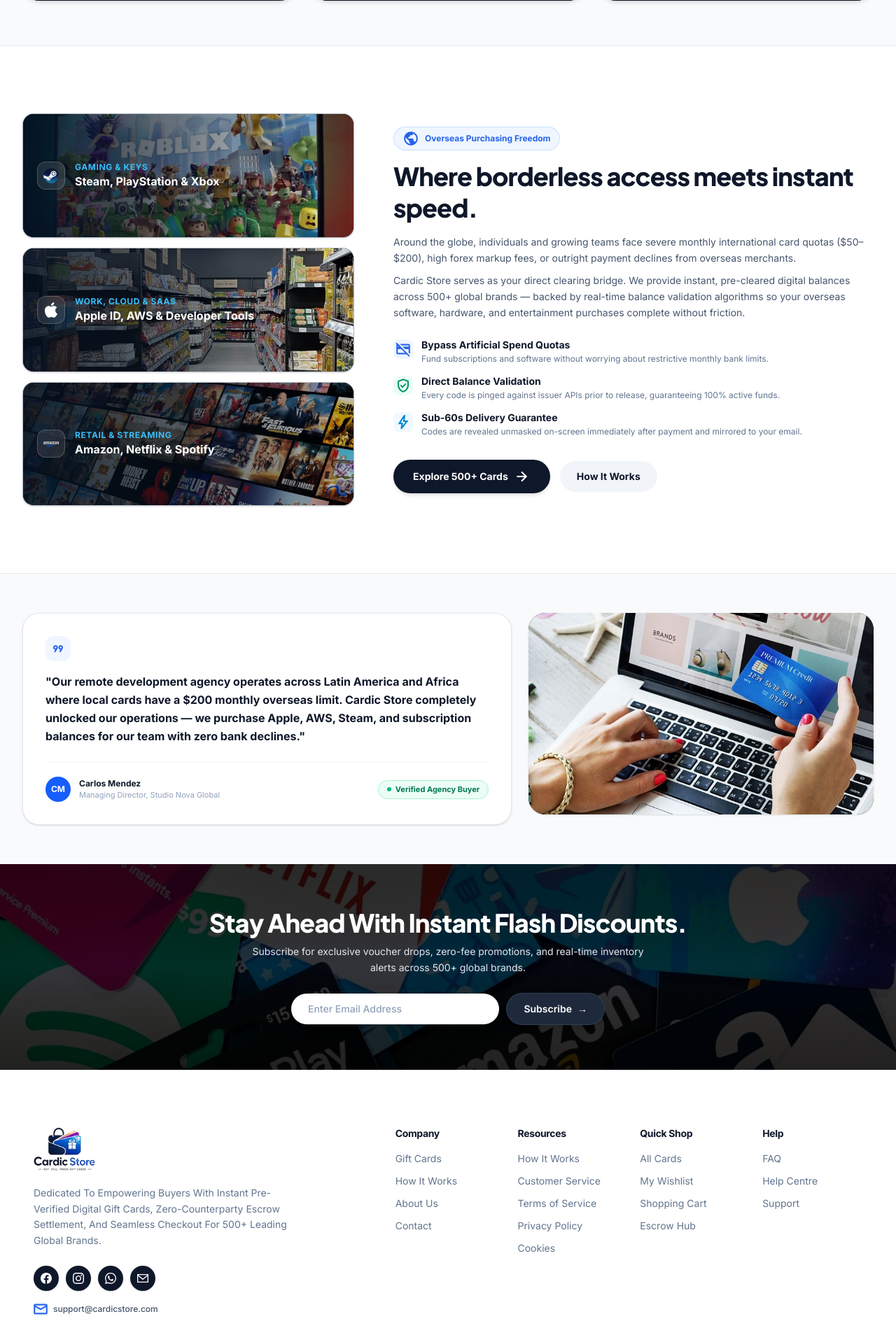
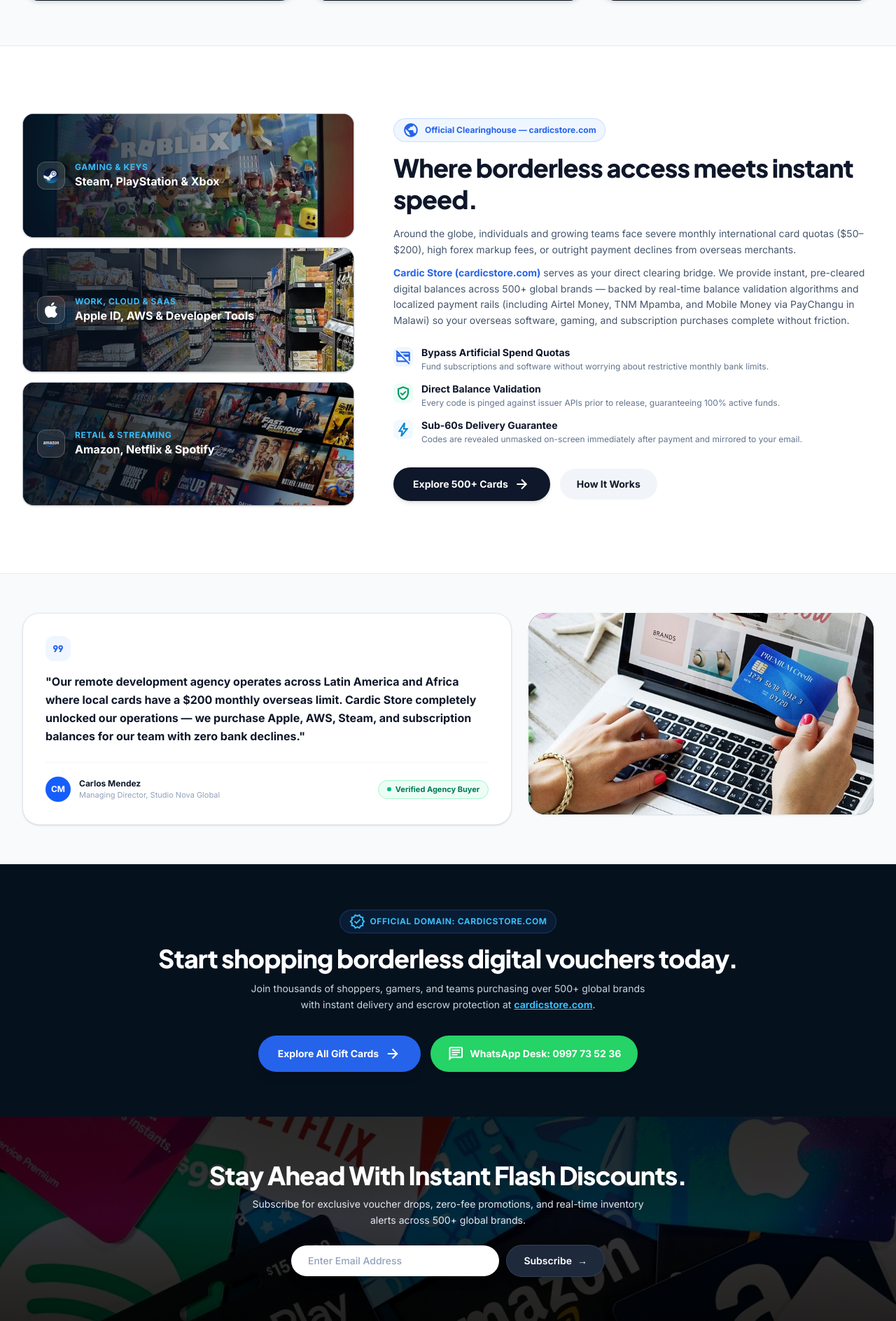
Before and after one commit to AK47GT18/cardic-store, a Laravel app: page /about in a window 1280 px wide. Shown: the part 2223-4111 px from the top of the page at 70% size. Run offline with Laravel 12, Linux system fonts and the light colour scheme; style sheets or scripts are compiled from the project's sources.

Commit message:
docs: overhaul README and About page with cardicstore.com official links, Malawi payment clearing & live support details

```diff
--- a/resources/views/pages/about.blade.php
+++ b/resources/views/pages/about.blade.php
@@ -360,7 +360,7 @@
                     <div class="lg:col-span-7">
                         <div class="inline-flex items-center gap-2 px-3 py-1 rounded-full bg-blue-50 border border-blue-200/80 text-[#2563EB] text-xs font-bold mb-3.5">
                             <span class="material-symbols-outlined text-sm">public</span>
-                            <span>Overseas Purchasing Freedom</span>
+                            <span>Official Clearinghouse — cardicstore.com</span>
                         </div>
 
                         <h2 class="font-headline font-black text-2xl sm:text-4xl text-[#0F172A] tracking-tight leading-tight">
@@ -372,7 +372,7 @@
                         </p>
 
                         <p class="mt-2.5 text-xs sm:text-sm text-slate-600 leading-relaxed">
-                            Cardic Store serves as your direct clearing bridge. We provide instant, pre-cleared digital balances across 500+ global brands — backed by real-time balance validation algorithms so your overseas software, hardware, and entertainment purchases complete without friction.
+                            <a href="https://cardicstore.com" class="text-[#2563EB] font-bold hover:underline">Cardic Store (cardicstore.com)</a> serves as your direct clearing bridge. We provide instant, pre-cleared digital balances across 500+ global brands — backed by real-time balance validation algorithms and localized payment rails (including Airtel Money, TNM Mpamba, and Mobile Money via PayChangu in Malawi) so your overseas software, gaming, and subscription purchases complete without friction.
                         </p>
 
                         {{-- 3 Value Points --}}
@@ -477,6 +477,40 @@
             </div>
         </section>
 
+        {{-- ============================================================
+             SECTION 7: OFFICIAL DOMAIN & DISCOVERY CTA BANNER
+             ============================================================ --}}
+        <section class="py-12 sm:py-16 bg-[#06111E] text-white border-t border-slate-800">
+            <div class="max-w-5xl mx-auto px-4 sm:px-6 text-center">
+                <span class="inline-flex items-center gap-1.5 px-3 py-1 rounded-full bg-blue-500/10 border border-blue-400/20 text-[#38BDF8] text-xs font-bold uppercase tracking-wider mb-4">
+                    <span class="material-symbols-outlined text-sm">verified</span>
+                    Official Domain: cardicstore.com
+                </span>
+
+                <h2 class="font-headline font-black text-2xl sm:text-4xl text-white tracking-tight">
+                    Start shopping borderless digital vouchers today.
+                </h2>
+                <p class="text-xs sm:text-sm text-slate-300 max-w-xl mx-auto mt-3 leading-relaxed">
+                    Join thousands of shoppers, gamers, and teams purchasing over 500+ global brands with instant delivery and escrow protection at <a href="https://cardicstore.com" class="text-[#38BDF8] underline font-bold">cardicstore.com</a>.
+                </p>
+
+                <div class="mt-8 flex flex-wrap items-center justify-center gap-3.5">
+                    <a href="{{ route('marketplace') }}"
+                       class="inline-flex items-center gap-2 bg-[#2563EB] hover:bg-[#1d4ed8] text-white font-extrabold text-xs sm:text-sm px-7 py-3.5 rounded-full shadow-lg transition-transform active:scale-95 cursor-pointer">
+                        <span>Explore All Gift Cards</span>
+                        <span class="material-symbols-outlined text-sm font-bold">arrow_forward</span>
+                    </a>
+
+                    <a href="https://wa.me/265997735236?text=Hello%20Cardic%20Store%20Support"
+                       target="_blank" rel="noopener noreferrer"
+                       class="inline-flex items-center gap-2 bg-[#25D366] hover:bg-[#1ebd5a] text-white font-bold text-xs sm:text-sm px-6 py-3.5 rounded-full shadow-md transition-all">
+                        <span class="material-symbols-outlined text-sm">chat</span>
+                        <span>WhatsApp Desk: 0997 73 52 36</span>
+                    </a>
+                </div>
+            </div>
+        </section>
+
     </div>
 
 </x-layouts.app>
```
Also changed, not shown: README.md.
